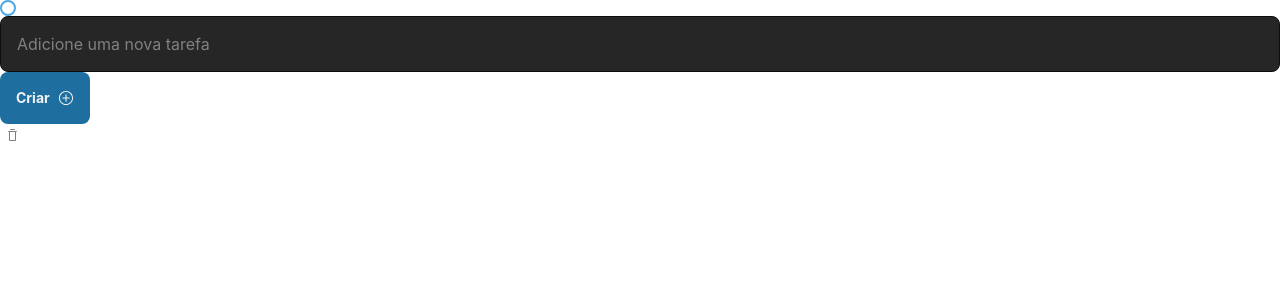
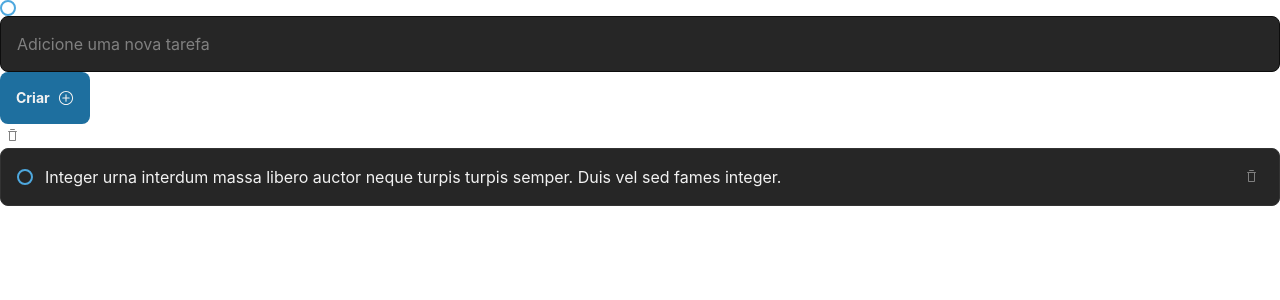
Before and after one commit to ignite-bootcamp/reactjs-challenge-01, a React (Vite) app: page / in a window 1280 px wide. Shown: the top 300 px of the page. Built offline with nearby package versions, Linux system fonts and the light colour scheme; what tailwindcss-radix would draw is missing.

Commit message:
feat: task component

```diff
--- a/src/App.tsx
+++ b/src/App.tsx
@@ -3,6 +3,7 @@ import { Button } from "./components/button";
 import { Checkbox } from "./components/checkbox";
 import { Input } from "./components/input";
 import { DeleteButton } from "./components/delete-button";
+import { Task } from "./components/task";
 
 function App() {
   return (
@@ -14,6 +15,10 @@ function App() {
         <PlusCircledIcon className="w-4 h-4 ml-2" />
       </Button>
       <DeleteButton onClick={console.log} />
+      <Task onClickDelete={console.log} id="taskId">
+        Integer urna interdum massa libero auctor neque turpis turpis semper.
+        Duis vel sed fames integer.
+      </Task>
     </div>
   );
 }
--- a/src/components/checkbox.tsx
+++ b/src/components/checkbox.tsx
@@ -7,7 +7,7 @@ export function Checkbox(props: CheckboxProps) {
   return (
     <RadixCheckbox.Root
       {...props}
-      className="w-4 h-4 rounded-full border-2 border-product-blue flex items-center justify-center p-1 hover:bg-product-blueDark transition radix-state-checked:border-product-purpleDark radix-state-checked:bg-product-purpleDark radix-state-checked:hover:bg-product-purple radix-state-checked:hover:border-product-purple"
+      className="w-4 h-4 rounded-full border-2 border-product-blue flex items-center justify-center hover:bg-product-blueDark transition radix-state-checked:border-product-purpleDark radix-state-checked:bg-product-purpleDark radix-state-checked:hover:bg-product-purple radix-state-checked:hover:border-product-purple"
     >
       <RadixCheckbox.Indicator className="scale-90 text-gray-100">
         <CheckIcon />
--- /dev/null
+++ b/src/components/task.tsx
@@ -0,0 +1,54 @@
+import classNames from "classnames";
+import { Checkbox } from "./checkbox";
+import { DeleteButton } from "./delete-button";
+import { CheckboxProps } from "@radix-ui/react-checkbox";
+import { ReactNode } from "react";
+
+type TaskProps = {
+  id: string;
+  completed?: boolean;
+  onClickDelete: () => void;
+  children: ReactNode;
+} & Pick<CheckboxProps, "onCheckedChange">;
+
+export function Task({
+  completed,
+  id,
+  onCheckedChange,
+  onClickDelete,
+  children,
+}: TaskProps) {
+  return (
+    <div
+      className={classNames(
+        "flex gap-3 items-center justify-between bg-gray-500 border p-4 w-full rounded-lg",
+        {
+          "border-gray-500": completed,
+          "border-gray-400": !completed,
+        },
+      )}
+    >
+      <label
+        htmlFor={id}
+        className="flex items-center gap-3 cursor-pointer flex-1"
+      >
+        <Checkbox
+          checked={completed}
+          onCheckedChange={onCheckedChange}
+          id={id}
+          aria-describedby="label-description"
+        />
+        <span
+          id="label-description"
+          className={classNames("flex-1", {
+            "text-gray-100": !completed,
+            "text-gray-300 line-through": completed,
+          })}
+        >
+          {children}
+        </span>
+      </label>
+      <DeleteButton onClick={onClickDelete} />
+    </div>
+  );
+}
```
